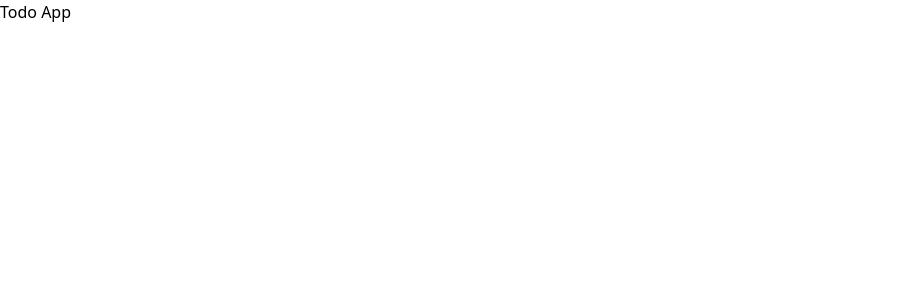
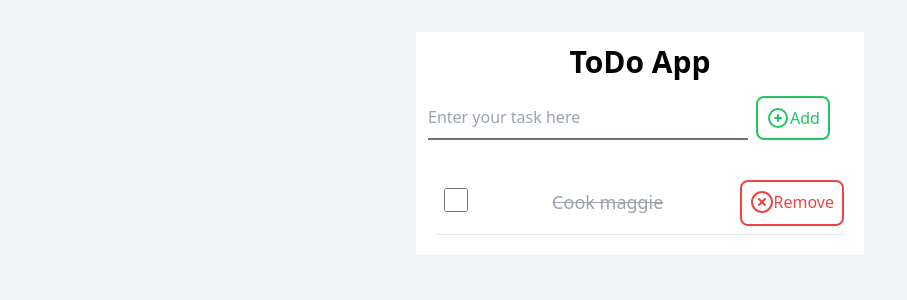
Before and after one commit to kunwarabhi7/todoNextjs, a Next.js app: page / in a window 1280 px wide. Shown: the top 300 px of the page, without its empty margins (0-907 px from the left). Built offline with nearby package versions, Linux system fonts and the light colour scheme.

Commit message:
added todo ui

```diff
--- a/pages/index.js
+++ b/pages/index.js
@@ -1,6 +1,8 @@
 import Head from 'next/head'
+import { useState } from 'react'
 
 export default function Home() {
+  const [todo, setTodo] = useState("")
   return (
     <>
       <Head>
@@ -9,8 +11,48 @@ export default function Home() {
         <meta name="viewport" content="width=device-width, initial-scale=1" />
         <link rel="icon" href="/favicon.ico" />
       </Head>
-    <div>
-      Todo App
+      <div className="w-full h-screen bg-gray-100 pt-8">
+        <div className="bg-white p-3 max-w-md mx-auto">
+            <div className="text-center">
+                <h1 className="text-3xl font-bold">ToDo App</h1>
+                <div className="mt-4 flex">
+                    <input
+                    value={todo}
+                    onChange={e=>setTodo(e.target.value)}
+                        className="w-80 border-b-2 border-gray-500 text-black"
+                        type="text" placeholder="Enter your task here"
+                    />
+                    <button
+                        className="ml-2 border-2 border-green-500 p-2 text-green-500 hover:text-white hover:bg-green-500 rounded-lg flex"
+                    >
+                        <svg className="h-6 w-6"  width="24" height="24" viewBox="0 0 24 24" stroke-width="2" stroke="currentColor" fill="none" stroke-linecap="round" stroke-linejoin="round">  <path stroke="none" d="M0 0h24v24H0z"/>  <circle cx="12" cy="12" r="9" />  <line x1="9" y1="12" x2="15" y2="12" />  <line x1="12" y1="9" x2="12" y2="15" /></svg>
+                        <span>Add</span>
+                    </button>
+                </div>
+            </div>
+            <div className="mt-8">
+                <ul>
+                        <li className="p-2 rounded-lg" >
+                            <div className="flex align-middle flex-row justify-between">
+                                <div className="p-2">
+                                    <input type="checkbox" className="h-6 w-6 " value="true" />
+                                </div>
+                                <div className="p-2">
+                                    <p className="text-lg line-through text-gray-400">Cook maggie</p>
+                                </div>
+                                <button
+                                    className="flex text-red-500 border-2 border-red-500 p-2 rounded-lg">
+                                    <svg className="h-6 w-6 text-red-500"  viewBox="0 0 24 24"  fill="none"  stroke="currentColor"  stroke-width="2"  stroke-linecap="round"  stroke-linejoin="round">  <circle cx="12" cy="12" r="10" />  <line x1="15" y1="9" x2="9" y2="15" />  <line x1="9" y1="9" x2="15" y2="15" /></svg>
+                                    <span>Remove</span>
+                                </button>
+                            </div>
+                            <hr className="mt-2"/>
+                        </li>
+
+                </ul>
+            </div>
+
+        </div>
     </div>
     </>
   )
```
